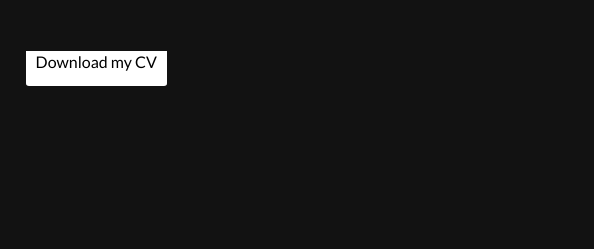
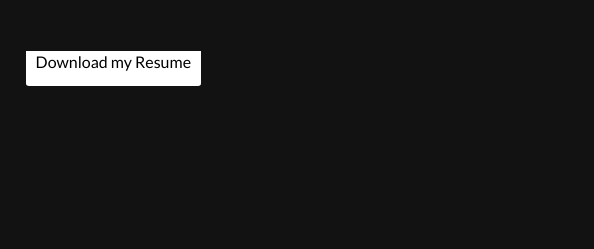
Before and after one commit to hamedghd/Portfolio-Website-NewDesign, a plain HTML site: page about.html in a window 1280 px wide. Shown: the part 749-998 px from the top of the page, 0-594 px from the left. Drawn offline with nearby package versions, Linux system fonts and the light colour scheme; a script that the page names is missing.

Commit message:
Update the download button

```diff
--- a/about.html
+++ b/about.html
@@ -84,7 +84,7 @@
       </tbody>
     </table> -->
     <br>
-    <a href="files/Gharibdoost_Resume.pdf" target="_blank" class="button" download>Download my CV</a>
+    <a href="files/Gharibdoost_Resume.pdf" target="_blank" class="button" download>Download my Resume</a>
     <!-- <div>
       <img src="img/test.svg" alt="animation">
     </div> -->
```
